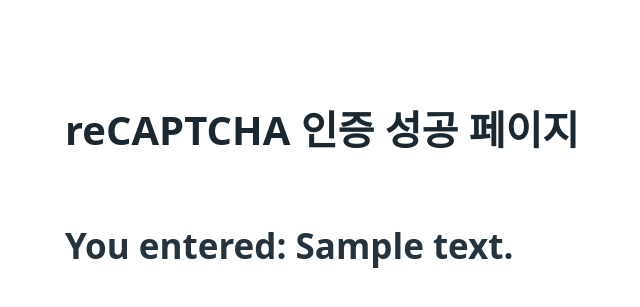
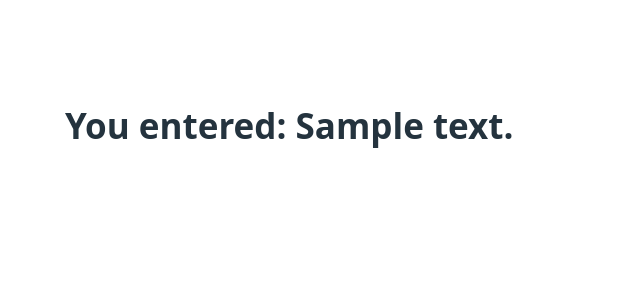
Before and after one commit to tmdwns29/DDoS_Detection, a Flask app: template templates/index.html in a window 1280 px wide. Shown: the top 307 px of the page, without its empty margins (35-675 px from the left). Run offline with Flask 3, Linux system fonts and the light colour scheme; the template is opened without the code that fills it: most values are stand-ins (such as "Sample title", 1, 10 or a date in 2020); some libraries are stand-ins or nearby versions.

Commit message:
Revert "메인페이지 수정"
This reverts commit 52a1b970a3804ca1c5484a58bb379aae69448f6f.

```diff
--- a/templates/index.html
+++ b/templates/index.html
@@ -7,7 +7,11 @@
   <link rel="stylesheet" href="https://cdn.jsdelivr.net/npm/@picocss/pico@1/css/pico.min.css">
 </head>
 <body style="padding: 100px">
-  <h1>reCAPTCHA 인증 성공 페이지</h1>
+
+  <!-- Flask에서 받은 flash 메시지를 alert으로 표시 -->
+  <script>
+    alert('DDOS detected!!!!!');
+  </script>
 
   {% if text %}
     <h2>You entered: {{ text }}</h2>
```
